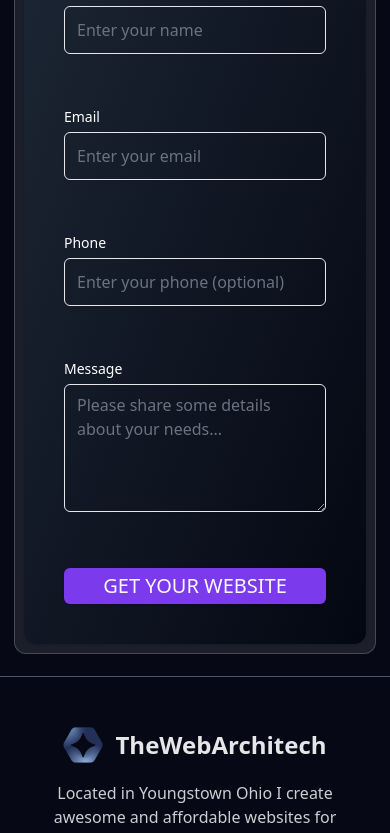
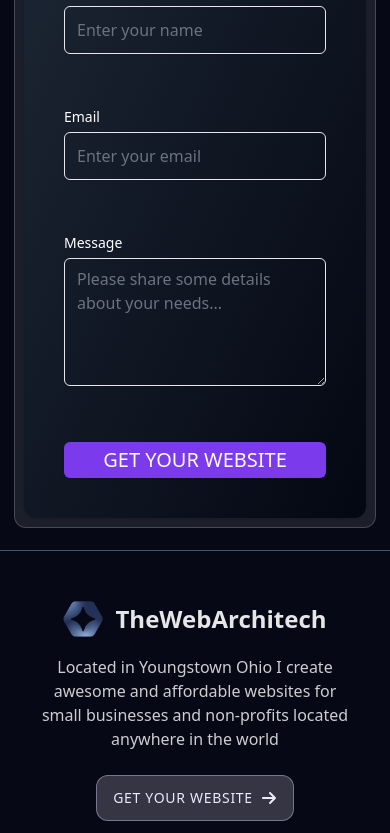
Before and after one commit to JerryDoran/my-business-site, a Next.js app: page /about in a window 390 px wide. Shown: the part 2057-2890 px from the top of the page. Built offline with nearby package versions, Linux system fonts and the light colour scheme; no server answers.

Commit message:
removed phone number field from contact form

```diff
--- a/features/contact-form.tsx
+++ b/features/contact-form.tsx
@@ -86,7 +86,7 @@ export default function ContactForm({
                   )}
                 </div>
               </div>
-              <div className="grid flex-1 space-y-2">
+              {/* <div className="grid flex-1 space-y-2">
                 <Label>Phone</Label>
                 <Input
                   className="h-12 text-base"
@@ -98,7 +98,7 @@ export default function ContactForm({
                     <p className="text-sm text-red-500">{errors.phone}</p>
                   )}
                 </div>
-              </div>
+              </div> */}
             </div>
 
             <div className="grid space-y-2">
```
Also changed, not shown: assets/google-review.jpg (added).
